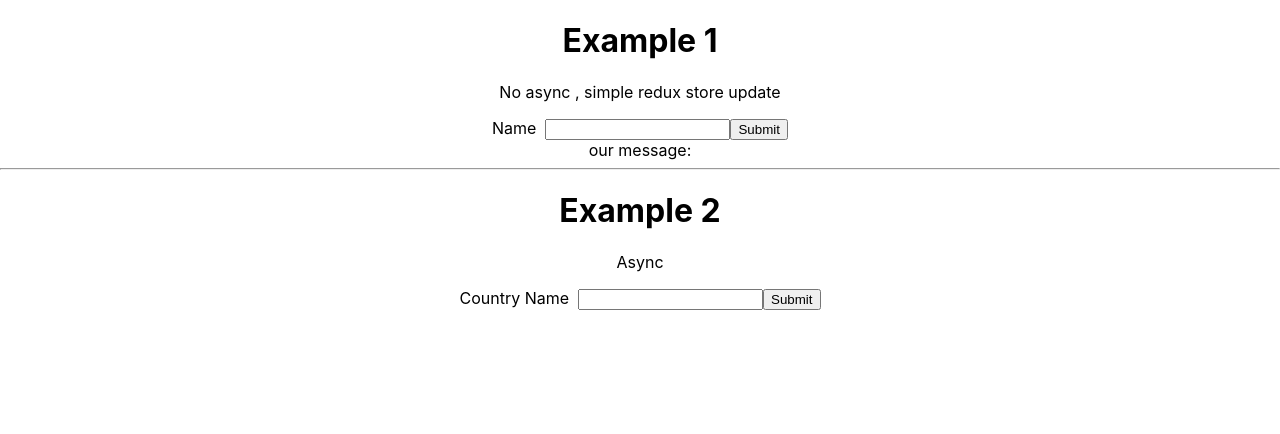
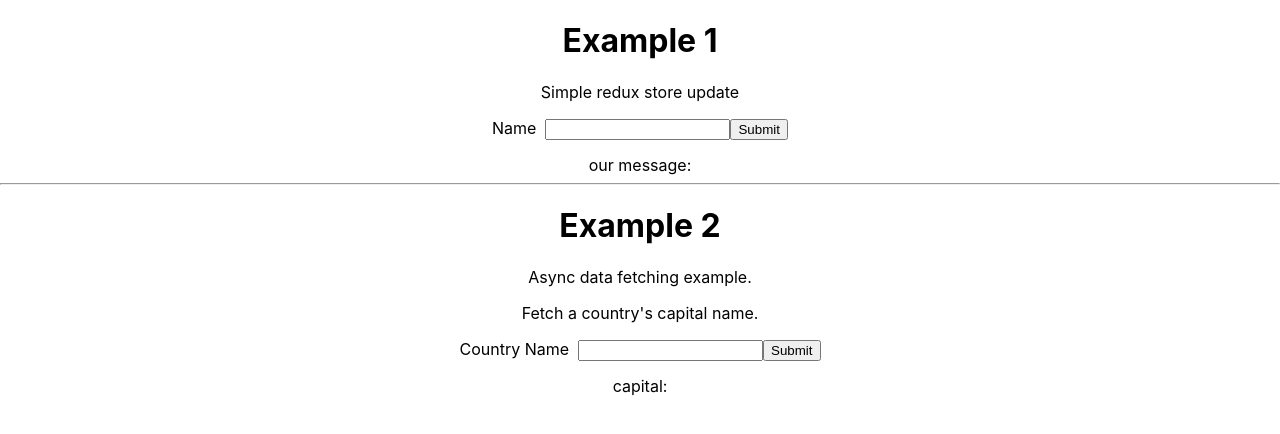
Before and after one commit to frankagathos/modern-redux, a React app: page / in a window 1280 px wide. Built offline with nearby package versions, Linux system fonts and the light colour scheme.

Commit message:
styling and readme updates

```diff
--- a/src/presentation/App.css
+++ b/src/presentation/App.css
@@ -50,3 +50,6 @@ code {
   font-family: source-code-pro, Menlo, Monaco, Consolas, 'Courier New',
     monospace;
 }
+input{
+  margin-bottom:15px;
+}
--- a/src/presentation/Example1.js
+++ b/src/presentation/Example1.js
@@ -20,7 +20,7 @@ function Example1() {
     return (
         <div>
             <h1>Example 1</h1>
-            <p>No async , simple redux store update</p>
+            <p>Simple redux store update</p>
             <form onSubmit={handleSubmit}>
                 <label>
                     Name &nbsp;
--- a/src/presentation/Example2.js
+++ b/src/presentation/Example2.js
@@ -1,11 +1,12 @@
 import React, { useState } from 'react'
-import { useDispatch,useSelector } from 'react-redux';
+import { useDispatch, useSelector } from 'react-redux';
 import { getCountryInfo, selectCountryCapital, selectLoadingCountryCapital } from './../application/country';
 function Example2() {
     const [inputValue, setinputValue] = useState('')
     const dispatch = useDispatch()
     const countryCapital = useSelector(selectCountryCapital)
     const loadingCapital = useSelector(selectLoadingCountryCapital)
+
     const handleChange = (e) => {
         setinputValue(e.target.value)
     }
@@ -18,7 +19,8 @@ function Example2() {
     return (
         <div>
             <h1>Example 2</h1>
-            <p>Async</p>
+            <p>Async data fetching example.</p>
+            <p>Fetch a country's capital name.</p>
             <form onSubmit={handleSubmit}>
                 <label>
                     Country Name &nbsp;
@@ -26,6 +28,7 @@ function Example2() {
                 </label>
                 <input type="submit" value="Submit" />
             </form>
+            <div>capital:</div>
             {loadingCapital && <p>Loading...</p>}
             {!loadingCapital && <p>{countryCapital}</p>}
         </div>
```
Also changed, not shown: README.md.
